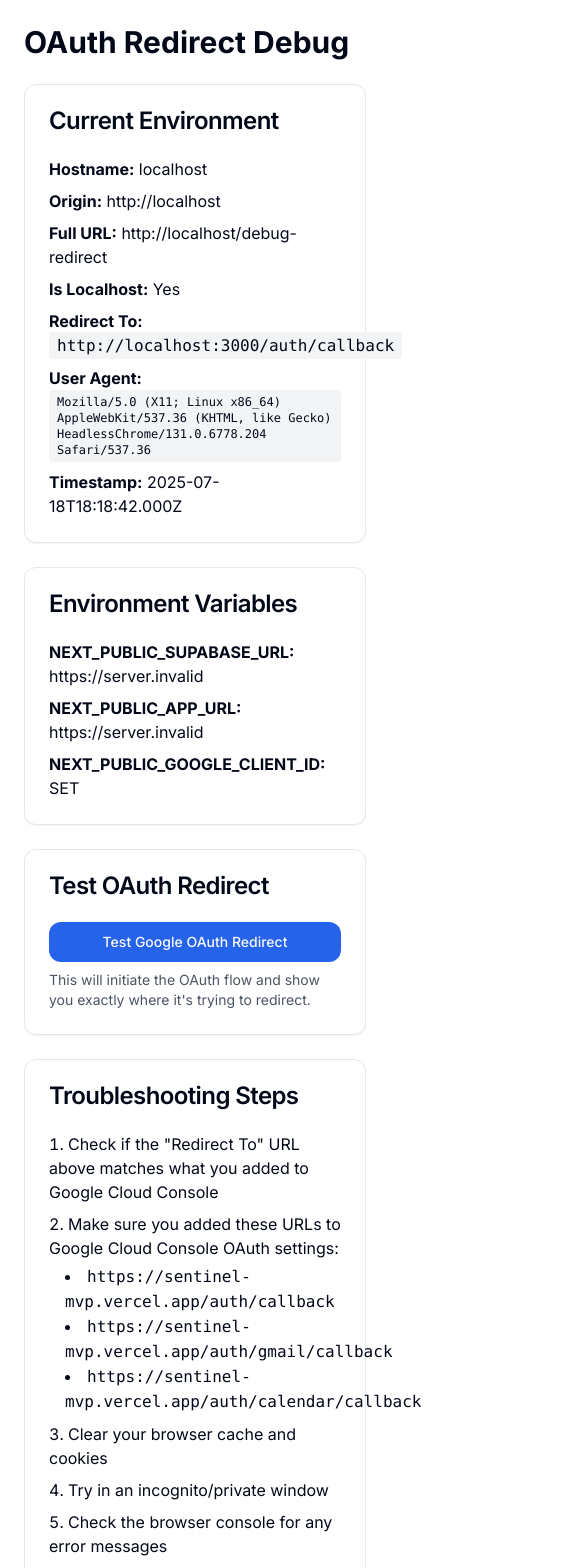
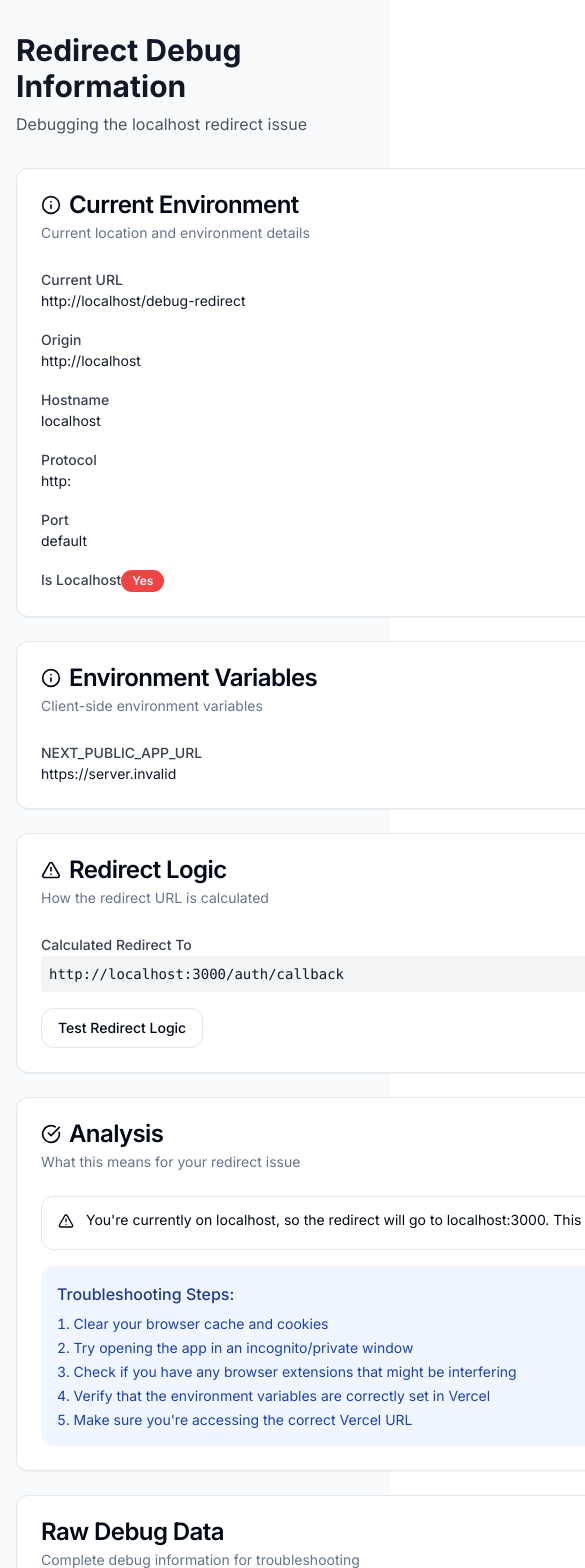
Before and after one commit to shreyjain11/sentinel-mvp, a Next.js app: page /debug-redirect in a window 390 px wide. Shown: the top 1568 px of the page, 585 px wide, since content can reach past the window. Built offline with nearby package versions, Linux system fonts and the light colour scheme; no server answers.

Commit message:
Fix localhost redirect issue by using NEXT_PUBLIC_APP_URL environment variable

```diff
--- a/src/app/api/gmail/token/route.ts
+++ b/src/app/api/gmail/token/route.ts
@@ -66,12 +66,11 @@ export async function POST(request: NextRequest) {
     const clientId = process.env.NEXT_PUBLIC_GOOGLE_CLIENT_ID
     const clientSecret = process.env.GOOGLE_CLIENT_SECRET
 
-    // Get the redirect URI from the request headers to match what was used in OAuth initiation
-    const host = request.headers.get('host') || 'localhost:3000'
-    const protocol = host.includes('localhost') ? 'http' : 'https'
+    // Use the environment variable for the base URL to ensure consistency
+    const baseUrl = process.env.NEXT_PUBLIC_APP_URL || 'http://localhost:3000'
     const redirectUri = isCalendarScope
-      ? `${protocol}://${host}/auth/calendar/callback`
-      : `${protocol}://${host}/auth/gmail/callback`
+      ? `${baseUrl}/auth/calendar/callback`
+      : `${baseUrl}/auth/gmail/callback`
 
     if (!clientId || !clientSecret) {
       return NextResponse.json({ error: 'Google OAuth not configured' }, { status: 500 })
@@ -81,7 +80,7 @@ export async function POST(request: NextRequest) {
       clientIdExists: !!clientId,
       clientSecretExists: !!clientSecret,
       redirectUri,
-      host,
+      baseUrl,
       codeLength: code?.length || 0,
       userId: session.user.id
     })
--- a/src/app/debug-redirect/page.tsx
+++ b/src/app/debug-redirect/page.tsx
@@ -1,136 +1,236 @@
 'use client'
 
 import { useState, useEffect } from 'react'
-import { Card, CardContent, CardHeader, CardTitle } from '@/components/ui/card'
+import { Card, CardContent, CardDescription, CardHeader, CardTitle } from '@/components/ui/card'
 import { Button } from '@/components/ui/button'
+import { Badge } from '@/components/ui/badge'
+import { Alert, AlertDescription } from '@/components/ui/alert'
+import { Info, AlertTriangle, CheckCircle, XCircle } from 'lucide-react'
 
 export default function DebugRedirectPage() {
-  const [redirectInfo, setRedirectInfo] = useState<any>(null)
+  const [debugInfo, setDebugInfo] = useState<any>({})
+  const [isLoading, setIsLoading] = useState(true)
 
   useEffect(() => {
+    const gatherDebugInfo = async () => {
+      const info = {
+        // Current location info
+        currentUrl: window.location.href,
+        origin: window.location.origin,
+        hostname: window.location.hostname,
+        protocol: window.location.protocol,
+        port: window.location.port,
+
+        // Environment variables (client-side)
+        nextPublicAppUrl: process.env.NEXT_PUBLIC_APP_URL,
+
+        // Redirect logic
+        isLocalhost: window.location.hostname === 'localhost' || window.location.hostname === '127.0.0.1',
+        calculatedRedirectTo: (() => {
+          const isLocalhost = window.location.hostname === 'localhost' || window.location.hostname === '127.0.0.1'
+          return isLocalhost
+            ? 'http://localhost:3000/auth/callback'
+            : `${window.location.origin}/auth/callback`
+        })(),
+
+        // User agent
+        userAgent: navigator.userAgent,
+
+        // Timestamp
+        timestamp: new Date().toISOString()
+      }
+
+      setDebugInfo(info)
+      setIsLoading(false)
+    }
+
+    gatherDebugInfo()
+  }, [])
+
+  const testRedirect = async () => {
+    try {
       const isLocalhost = window.location.hostname === 'localhost' || window.location.hostname === '127.0.0.1'
       const redirectTo = isLocalhost
         ? 'http://localhost:3000/auth/callback'
         : `${window.location.origin}/auth/callback`
 
-    setRedirectInfo({
-      hostname: window.location.hostname,
-      origin: window.location.origin,
-      href: window.location.href,
-      isLocalhost,
-      redirectTo,
-      userAgent: navigator.userAgent,
-      timestamp: new Date().toISOString()
-    })
-  }, [])
+      console.log('Testing redirect to:', redirectTo)
 
-  const testOAuthRedirect = async () => {
-    try {
-      const { supabase } = await import('@/lib/supabase')
+      // Test the redirect logic
+      const testUrl = new URL(redirectTo)
+      console.log('Test URL object:', testUrl)
 
-      const isLocalhost = window.location.hostname === 'localhost' || window.location.hostname === '127.0.0.1'
-      const redirectTo = isLocalhost
-        ? 'http://localhost:3000/auth/callback'
-        : `${window.location.origin}/auth/callback`
-
-      console.log('Testing OAuth redirect with:', redirectTo)
-
-      const { data, error } = await supabase.auth.signInWithOAuth({
-        provider: 'google',
-        options: {
-          redirectTo,
-          queryParams: {
-            access_type: 'offline',
-            prompt: 'consent',
-          },
-        },
-      })
-
-      if (error) {
-        console.error('OAuth error:', error)
-        alert(`OAuth Error: ${error.message}`)
-      } else {
-        console.log('OAuth initiated:', data)
-        alert('OAuth initiated successfully! Check the console for details.')
-      }
+      alert(`Redirect test:\nFrom: ${window.location.origin}\nTo: ${redirectTo}\nIs localhost: ${isLocalhost}`)
     } catch (error) {
-      console.error('Test error:', error)
-      alert(`Test Error: ${error}`)
+      console.error('Redirect test error:', error)
+      alert('Error testing redirect: ' + error)
     }
   }
 
+  if (isLoading) {
     return (
-    <div className="container mx-auto p-6 max-w-4xl">
-      <h1 className="text-3xl font-bold mb-6">OAuth Redirect Debug</h1>
+      <div className="min-h-screen bg-gray-50 flex items-center justify-center">
+        <div className="text-center">
+          <div className="animate-spin rounded-full h-8 w-8 border-b-2 border-blue-600 mx-auto mb-4"></div>
+          <p>Loading debug information...</p>
+        </div>
+      </div>
+    )
+  }
 
-      <Card className="mb-6">
+  return (
+    <div className="min-h-screen bg-gray-50 py-8">
+      <div className="container mx-auto px-4 max-w-4xl">
+        <div className="mb-8">
+          <h1 className="text-3xl font-bold text-gray-900 mb-2">Redirect Debug Information</h1>
+          <p className="text-gray-600">Debugging the localhost redirect issue</p>
+        </div>
+
+        <div className="grid gap-6">
+          {/* Current Environment */}
+          <Card>
             <CardHeader>
-          <CardTitle>Current Environment</CardTitle>
+              <CardTitle className="flex items-center gap-2">
+                <Info className="h-5 w-5" />
+                Current Environment
+              </CardTitle>
+              <CardDescription>Current location and environment details</CardDescription>
             </CardHeader>
-        <CardContent>
-          {redirectInfo ? (
-            <div className="space-y-2">
-              <div><strong>Hostname:</strong> {redirectInfo.hostname}</div>
-              <div><strong>Origin:</strong> {redirectInfo.origin}</div>
-              <div><strong>Full URL:</strong> {redirectInfo.href}</div>
-              <div><strong>Is Localhost:</strong> {redirectInfo.isLocalhost ? 'Yes' : 'No'}</div>
-              <div><strong>Redirect To:</strong> <code className="bg-gray-100 px-2 py-1 rounded">{redirectInfo.redirectTo}</code></div>
-              <div><strong>User Agent:</strong> <code className="text-xs bg-gray-100 px-2 py-1 rounded block">{redirectInfo.userAgent}</code></div>
-              <div><strong>Timestamp:</strong> {redirectInfo.timestamp}</div>
+            <CardContent className="space-y-4">
+              <div className="grid grid-cols-1 md:grid-cols-2 gap-4">
+                <div>
+                  <label className="text-sm font-medium text-gray-700">Current URL</label>
+                  <p className="text-sm text-gray-900 break-all">{debugInfo.currentUrl}</p>
                 </div>
-          ) : (
-            <div>Loading...</div>
-          )}
-        </CardContent>
-      </Card>
-
-      <Card className="mb-6">
-        <CardHeader>
-          <CardTitle>Environment Variables</CardTitle>
-        </CardHeader>
-        <CardContent>
-          <div className="space-y-2">
-            <div><strong>NEXT_PUBLIC_SUPABASE_URL:</strong> {process.env.NEXT_PUBLIC_SUPABASE_URL || 'NOT SET'}</div>
-            <div><strong>NEXT_PUBLIC_APP_URL:</strong> {process.env.NEXT_PUBLIC_APP_URL || 'NOT SET'}</div>
-            <div><strong>NEXT_PUBLIC_GOOGLE_CLIENT_ID:</strong> {process.env.NEXT_PUBLIC_GOOGLE_CLIENT_ID ? 'SET' : 'NOT SET'}</div>
+                <div>
+                  <label className="text-sm font-medium text-gray-700">Origin</label>
+                  <p className="text-sm text-gray-900">{debugInfo.origin}</p>
+                </div>
+                <div>
+                  <label className="text-sm font-medium text-gray-700">Hostname</label>
+                  <p className="text-sm text-gray-900">{debugInfo.hostname}</p>
+                </div>
+                <div>
+                  <label className="text-sm font-medium text-gray-700">Protocol</label>
+                  <p className="text-sm text-gray-900">{debugInfo.protocol}</p>
+                </div>
+                <div>
+                  <label className="text-sm font-medium text-gray-700">Port</label>
+                  <p className="text-sm text-gray-900">{debugInfo.port || 'default'}</p>
+                </div>
+                <div>
+                  <label className="text-sm font-medium text-gray-700">Is Localhost</label>
+                  <Badge variant={debugInfo.isLocalhost ? "destructive" : "default"}>
+                    {debugInfo.isLocalhost ? "Yes" : "No"}
+                  </Badge>
+                </div>
               </div>
             </CardContent>
           </Card>
 
-      <Card className="mb-6">
+          {/* Environment Variables */}
+          <Card>
             <CardHeader>
-          <CardTitle>Test OAuth Redirect</CardTitle>
+              <CardTitle className="flex items-center gap-2">
+                <Info className="h-5 w-5" />
+                Environment Variables
+              </CardTitle>
+              <CardDescription>Client-side environment variables</CardDescription>
             </CardHeader>
             <CardContent>
-          <Button onClick={testOAuthRedirect} className="w-full">
-            Test Google OAuth Redirect
-          </Button>
-          <p className="text-sm text-gray-600 mt-2">
-            This will initiate the OAuth flow and show you exactly where it's trying to redirect.
+              <div className="space-y-2">
+                <div>
+                  <label className="text-sm font-medium text-gray-700">NEXT_PUBLIC_APP_URL</label>
+                  <p className="text-sm text-gray-900 break-all">
+                    {debugInfo.nextPublicAppUrl || 'Not set'}
                   </p>
+                </div>
+              </div>
             </CardContent>
           </Card>
 
+          {/* Redirect Logic */}
           <Card>
             <CardHeader>
-          <CardTitle>Troubleshooting Steps</CardTitle>
+              <CardTitle className="flex items-center gap-2">
+                <AlertTriangle className="h-5 w-5" />
+                Redirect Logic
+              </CardTitle>
+              <CardDescription>How the redirect URL is calculated</CardDescription>
+            </CardHeader>
+            <CardContent className="space-y-4">
+              <div>
+                <label className="text-sm font-medium text-gray-700">Calculated Redirect To</label>
+                <p className="text-sm text-gray-900 break-all font-mono bg-gray-100 p-2 rounded">
+                  {debugInfo.calculatedRedirectTo}
+                </p>
+              </div>
+
+              <div className="flex gap-2">
+                <Button onClick={testRedirect} variant="outline">
+                  Test Redirect Logic
+                </Button>
+              </div>
+            </CardContent>
+          </Card>
+
+          {/* Analysis */}
+          <Card>
+            <CardHeader>
+              <CardTitle className="flex items-center gap-2">
+                <CheckCircle className="h-5 w-5" />
+                Analysis
+              </CardTitle>
+              <CardDescription>What this means for your redirect issue</CardDescription>
             </CardHeader>
             <CardContent>
-          <ol className="list-decimal list-inside space-y-2">
-            <li>Check if the "Redirect To" URL above matches what you added to Google Cloud Console</li>
-            <li>Make sure you added these URLs to Google Cloud Console OAuth settings:
-              <ul className="list-disc list-inside ml-4 mt-1">
-                <li><code>https://sentinel-mvp.vercel.app/auth/callback</code></li>
-                <li><code>https://sentinel-mvp.vercel.app/auth/gmail/callback</code></li>
-                <li><code>https://sentinel-mvp.vercel.app/auth/calendar/callback</code></li>
-              </ul>
-            </li>
+              <div className="space-y-4">
+                {debugInfo.isLocalhost ? (
+                  <Alert>
+                    <AlertTriangle className="h-4 w-4" />
+                    <AlertDescription>
+                      You're currently on localhost, so the redirect will go to localhost:3000.
+                      This is expected behavior for local development.
+                    </AlertDescription>
+                  </Alert>
+                ) : (
+                  <Alert>
+                    <CheckCircle className="h-4 w-4" />
+                    <AlertDescription>
+                      You're on a production domain ({debugInfo.hostname}), so the redirect should go to {debugInfo.origin}/auth/callback.
+                      If you're still seeing localhost redirects, it might be a browser cache issue.
+                    </AlertDescription>
+                  </Alert>
+                )}
+
+                <div className="bg-blue-50 p-4 rounded-lg">
+                  <h4 className="font-medium text-blue-900 mb-2">Troubleshooting Steps:</h4>
+                  <ol className="text-sm text-blue-800 space-y-1 list-decimal list-inside">
                     <li>Clear your browser cache and cookies</li>
-            <li>Try in an incognito/private window</li>
-            <li>Check the browser console for any error messages</li>
+                    <li>Try opening the app in an incognito/private window</li>
+                    <li>Check if you have any browser extensions that might be interfering</li>
+                    <li>Verify that the environment variables are correctly set in Vercel</li>
+                    <li>Make sure you're accessing the correct Vercel URL</li>
                   </ol>
+                </div>
+              </div>
+            </CardContent>
+          </Card>
+
+          {/* Raw Debug Data */}
+          <Card>
+            <CardHeader>
+              <CardTitle>Raw Debug Data</CardTitle>
+              <CardDescription>Complete debug information for troubleshooting</CardDescription>
+            </CardHeader>
+            <CardContent>
+              <pre className="text-xs bg-gray-100 p-4 rounded overflow-auto max-h-64">
+                {JSON.stringify(debugInfo, null, 2)}
+              </pre>
             </CardContent>
           </Card>
         </div>
+      </div>
+    </div>
   )
 }
--- /dev/null
+++ b/src/components/ui/alert.tsx
@@ -0,0 +1,59 @@
+import * as React from "react"
+import { cva, type VariantProps } from "class-variance-authority"
+
+import { cn } from "@/lib/utils"
+
+const alertVariants = cva(
+  "relative w-full rounded-lg border p-4 [&>svg~*]:pl-7 [&>svg+div]:translate-y-[-3px] [&>svg]:absolute [&>svg]:left-4 [&>svg]:top-4 [&>svg]:text-foreground",
+  {
+    variants: {
+      variant: {
+        default: "bg-background text-foreground",
+        destructive:
+          "border-destructive/50 text-destructive dark:border-destructive [&>svg]:text-destructive",
+      },
+    },
+    defaultVariants: {
+      variant: "default",
+    },
+  }
+)
+
+const Alert = React.forwardRef<
+  HTMLDivElement,
+  React.HTMLAttributes<HTMLDivElement> & VariantProps<typeof alertVariants>
+>(({ className, variant, ...props }, ref) => (
+  <div
+    ref={ref}
+    role="alert"
+    className={cn(alertVariants({ variant }), className)}
+    {...props}
+  />
+))
+Alert.displayName = "Alert"
+
+const AlertTitle = React.forwardRef<
+  HTMLParagraphElement,
+  React.HTMLAttributes<HTMLHeadingElement>
+>(({ className, ...props }, ref) => (
+  <h5
+    ref={ref}
+    className={cn("mb-1 font-medium leading-none tracking-tight", className)}
+    {...props}
+  />
+))
+AlertTitle.displayName = "AlertTitle"
+
+const AlertDescription = React.forwardRef<
+  HTMLParagraphElement,
+  React.HTMLAttributes<HTMLParagraphElement>
+>(({ className, ...props }, ref) => (
+  <div
+    ref={ref}
+    className={cn("text-sm [&_p]:leading-relaxed", className)}
+    {...props}
+  />
+))
+AlertDescription.displayName = "AlertDescription"
+
+export { Alert, AlertTitle, AlertDescription }
```
Lines whose indentation alone changed are shown as unchanged.
